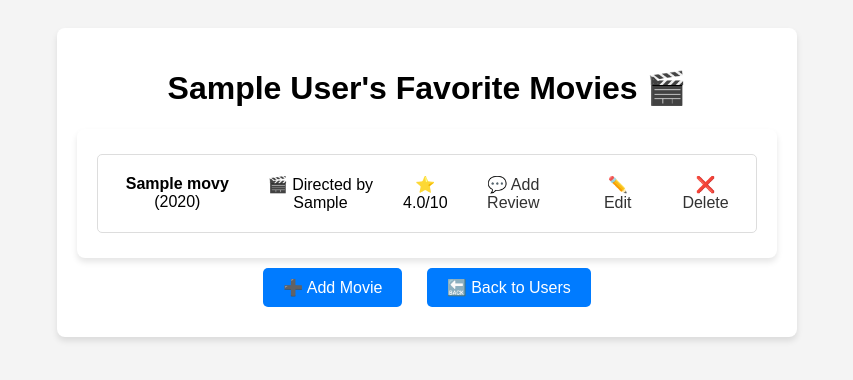
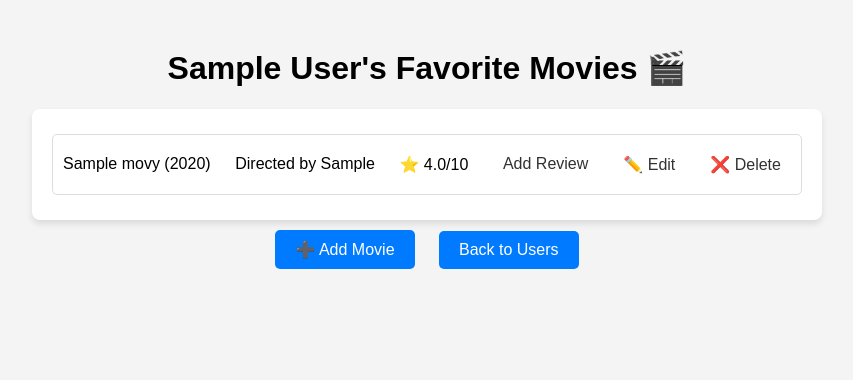
Before and after one commit to kehalit/moviweb_app, a Flask app: page /users/1 in a window 1280 px wide. Shown: the top 380 px of the page, without its empty margins (213-1066 px from the left). Run offline with Flask 3, Linux system fonts and the light colour scheme; tables that the repository leaves empty hold one stand-in row (values such as "Sample post").

Commit message:
improved message and button for no movies page

```diff
--- a/templates/user_movies.html
+++ b/templates/user_movies.html
@@ -2,39 +2,35 @@
 <html lang="en">
 <head>
     <meta charset="UTF-8">
-    <title>{{ user.name }}'s Movies</title>
+    <title>{{ user.name }} Movies</title>
     <link rel="stylesheet" type="text/css" href="{{ url_for('static', filename='style.css') }}">
 </head>
 <body>
-    <div class="container">
+  <div>
     <h1>{{ user.name }}'s Favorite Movies 🎬</h1>
 
-        {% if movies %}
+    {% if not movies %}
+        <p>No movies found for user {{ user.user_id }}.</p>
+    {% endif %}
+
     <div class="user-container">
         {% for movie in movies %}
             <div class="user-item">
-                        <span><strong>{{ movie.movie_name }}</strong> ({{ movie.year }})</span>
-                        <span>🎬 Directed by {{ movie.director }}</span>
+                <span> {{ movie.movie_name }} ({{ movie.year }}) </span>
+                <span>Directed by {{ movie.director }}</span>
                 <span>⭐ {{ movie.rating }}/10</span>
                 <div class="user-actions">
-                            <a class="action" href="{{ url_for('add_review', user_id=user.user_id, movie_id=movie.movie_id) }}">💬 Add Review</a>
+                    <a class="action" href="{{ url_for('add_review', user_id=user.user_id, movie_id=movie.movie_id) }}">Add Review</a>
                     <a class="action" href="{{ url_for('update_movie', user_id=user.user_id, movie_id=movie.movie_id) }}">✏️ Edit</a>
-                            <a class="action delete" href="{{ url_for('delete_movie', user_id=user.user_id, movie_id=movie.movie_id) }}" onclick="return confirm('Are you sure?');">❌ Delete</a>
+                    <a class="action" href="{{ url_for('delete_movie', user_id=user.user_id, movie_id=movie.movie_id) }}" onclick="return confirm('Are you sure?');">❌ Delete</a>
                 </div>
             </div>
         {% endfor %}
     </div>
-        {% else %}
-            <div class="no-movies">
-                <p>🎥 {{ user.name }} hasn’t added any movies yet. Let’s change that! </p>
-                <p>Click below to add a favorite movie. ✨</p>
-            </div>
-        {% endif %}
 
-        <div class="actions">
     <a class="link-button" href="{{ url_for('add_movie', user_id=user.user_id) }}">➕ Add Movie</a>
-            <a class="link-button back" href="{{ url_for('users_list') }}">🔙 Back to Users</a>
-        </div>
+    <a class="link-button" href="{{ url_for('users_list') }}">Back to Users</a>
+
   </div>
 </body>
 </html>
```
Lines whose indentation alone changed are shown as unchanged.
